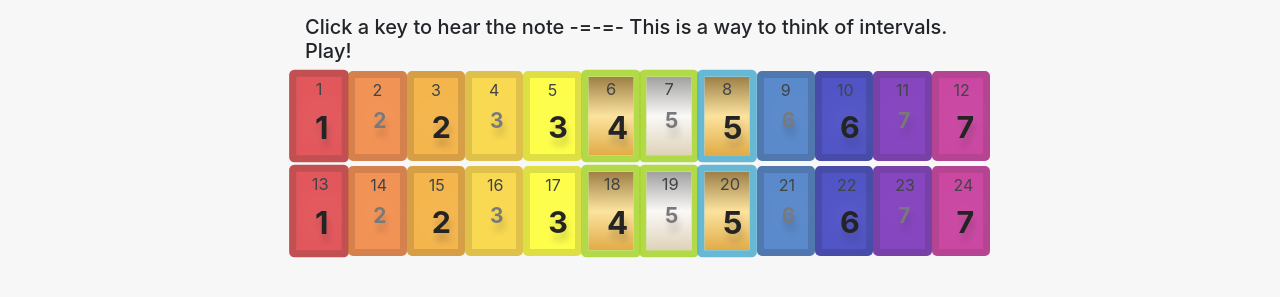
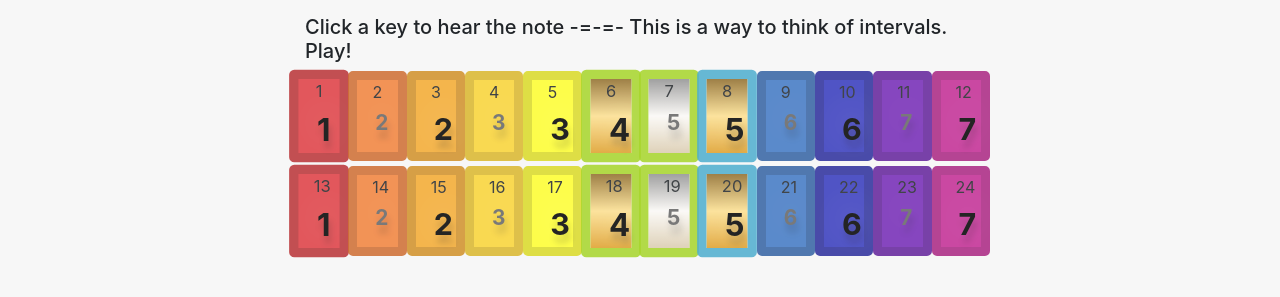
Before and after one commit to KevinBevil/MusicalKeyboard, a plain HTML site: page index.html in a window 1280 px wide. Shown: the part 245-542 px from the top of the page. Drawn offline with nearby package versions, Linux system fonts and the light colour scheme.

Commit message:
Larger border around each key.

```diff
--- a/style.css
+++ b/style.css
@@ -6,14 +6,10 @@ body {
    background-color: #f7f7f7!important;
 }
 
-
 .jumbotron {
    text-align: center;
    background-image: url("./images/antique.jpg");
-   text-shadow: -1px 1px 0 #000,
-				  1px 1px 0 #393f4d,
-              1px -1px 0 #393f4d,
-              -1px -1px 0 #393f4d;
+   text-shadow: -1px 1px 0 #000, 1px 1px 0 #393f4d, 1px -1px 0 #393f4d, -1px -1px 0 #393f4d;
    color: white;
 }
 
@@ -45,146 +41,146 @@ body {
 
 #one {
    background-color: #df3c42;
-   border: 7px solid #b93236;
+   border: 9px solid #b93236;
 }
 
 #two {
    background-color: #f2823a;
-   border: 7px solid #ce6d31;
+   border: 9px solid #ce6d31;
 }
 
 #three {
    background-color: #f4aa2f;
-   border: 7px solid #d19028;
+   border: 9px solid #d19028;
 }
 
 #four {
    background-color: #fad435;
-   border: 7px solid #dab72d;
+   border: 9px solid #dab72d;
 }
 
 #five {
    background-color: #ffff2d;
-   border: 7px solid #dada26;
+   border: 9px solid #dada26;
 }
 
 #six {
    background-color: #a7d52a;
-   border: 7px solid #96be26;
+   border: 9px solid #96be26;
    background: -webkit-linear-gradient(top, #8f6B29, #FDE08D, #DF9F28);
    background: linear-gradient(top, #8f6B29, #FDE08D, #DF9F28);
    border: #8f6B29 2px solid;
-   border: 7px solid #a7d52a;
+   border: 9px solid #a7d52a;
 }
 
 #seven {
    background-color: #a7d52a;
-   border: 7px solid #96be26;
+   border: 9px solid #96be26;
    background: -webkit-linear-gradient(top, rgb(146, 146, 146), rgb(252, 250, 247), rgb(219, 204, 175));
    background: linear-gradient(top, rgb(146, 144, 140), rgb(252, 248, 240), rgb(212, 208, 200));
    border: rgb(141, 139, 135) 2px solid;
-   border: 7px solid #a7d52a;
+   border: 9px solid #a7d52a;
 }
 
 #eight {
    background-color: #4daecf;
-   border: 7px solid #4daecf;
+   border: 9px solid #4daecf;
    background: -webkit-linear-gradient(top, #8f6B29, #FDE08D, #DF9F28);
    background: linear-gradient(top, #8f6B29, #FDE08D, #DF9F28);
    border: #8f6B29 2px solid;
-   border: 7px solid #4daecf;
+   border: 9px solid #4daecf;
 }
 
 #nine {
    background-color: #3f77c4;
-   border: 7px solid #3462a3;
+   border: 9px solid #3462a3;
 }
 
 #ten {
    background-color: #3438bd;
-   border: 7px solid #2b2e9c;
+   border: 9px solid #2b2e9c;
 }
 
 #eleven {
    background-color: #7328b6;
-   border: 7px solid #62229b;
+   border: 9px solid #62229b;
 }
 
 #twelve {
    background-color: #c32a94;
-   border: 7px solid #aa2582;
+   border: 9px solid #aa2582;
 }
 
 #thirteen {
    background-color: #df3c42;
-   border: 7px solid #b93236;
+   border: 9px solid #b93236;
 }
 
 #fourteen {
    background-color: #f2823a;
-   border: 7px solid #ce6d31;
+   border: 9px solid #ce6d31;
 }
 
 #fifteen {
    background-color: #f4aa2f;
-   border: 7px solid #d19028;
+   border: 9px solid #d19028;
 }
 
 #sixteen {
    background-color: #fad435;
-   border: 7px solid #dab72d;
+   border: 9px solid #dab72d;
 }
 
 #seventeen {
    background-color: #ffff2d;
-   border: 7px solid #dada26;
+   border: 9px solid #dada26;
 }
 
 #eighteen {
    background-color: #a7d52a;
-   border: 7px solid #96be26;
+   border: 9px solid #96be26;
    background: -webkit-linear-gradient(top, #8f6B29, #FDE08D, #DF9F28);
    background: linear-gradient(top, #8f6B29, #FDE08D, #DF9F28);
    border: #8f6B29 2px solid;
-   border: 7px solid #a7d52a;
+   border: 9px solid #a7d52a;
 }
 
 #nineteen {
    background-color: #a7d52a;
-   border: 7px solid #96be26;
+   border: 9px solid #96be26;
    background: -webkit-linear-gradient(top, rgb(146, 146, 146), rgb(252, 250, 247), rgb(219, 204, 175));
    background: linear-gradient(top, rgb(146, 144, 140), rgb(252, 248, 240), rgb(212, 208, 200));
    border: rgb(141, 139, 135) 2px solid;
-   border: 7px solid #a7d52a;
+   border: 9px solid #a7d52a;
 }
 
 #twenty {
    background-color: #4daecf;
-   border: 7px solid #4daecf;
+   border: 9px solid #4daecf;
    background: -webkit-linear-gradient(top, #8f6B29, #FDE08D, #DF9F28);
    background: linear-gradient(top, #8f6B29, #FDE08D, #DF9F28);
    border: #8f6B29 2px solid;
-   border: 7px solid #4daecf;
+   border: 9px solid #4daecf;
 }
 
 #twenty-one {
    background-color: #3f77c4;
-   border: 7px solid #3462a3;
+   border: 9px solid #3462a3;
 }
 
 #twenty-two {
    background-color: #3438bd;
-   border: 7px solid #2b2e9c;
+   border: 9px solid #2b2e9c;
 }
 
 #twenty-three {
    background-color: #7328b6;
-   border: 7px solid #62229b;
+   border: 9px solid #62229b;
 }
 
 #twenty-four {
    background-color: #c32a94;
-   border: 7px solid #aa2582;
+   border: 9px solid #aa2582;
 }
 
 .name {
```
Lines whose indentation alone changed are shown as unchanged.
